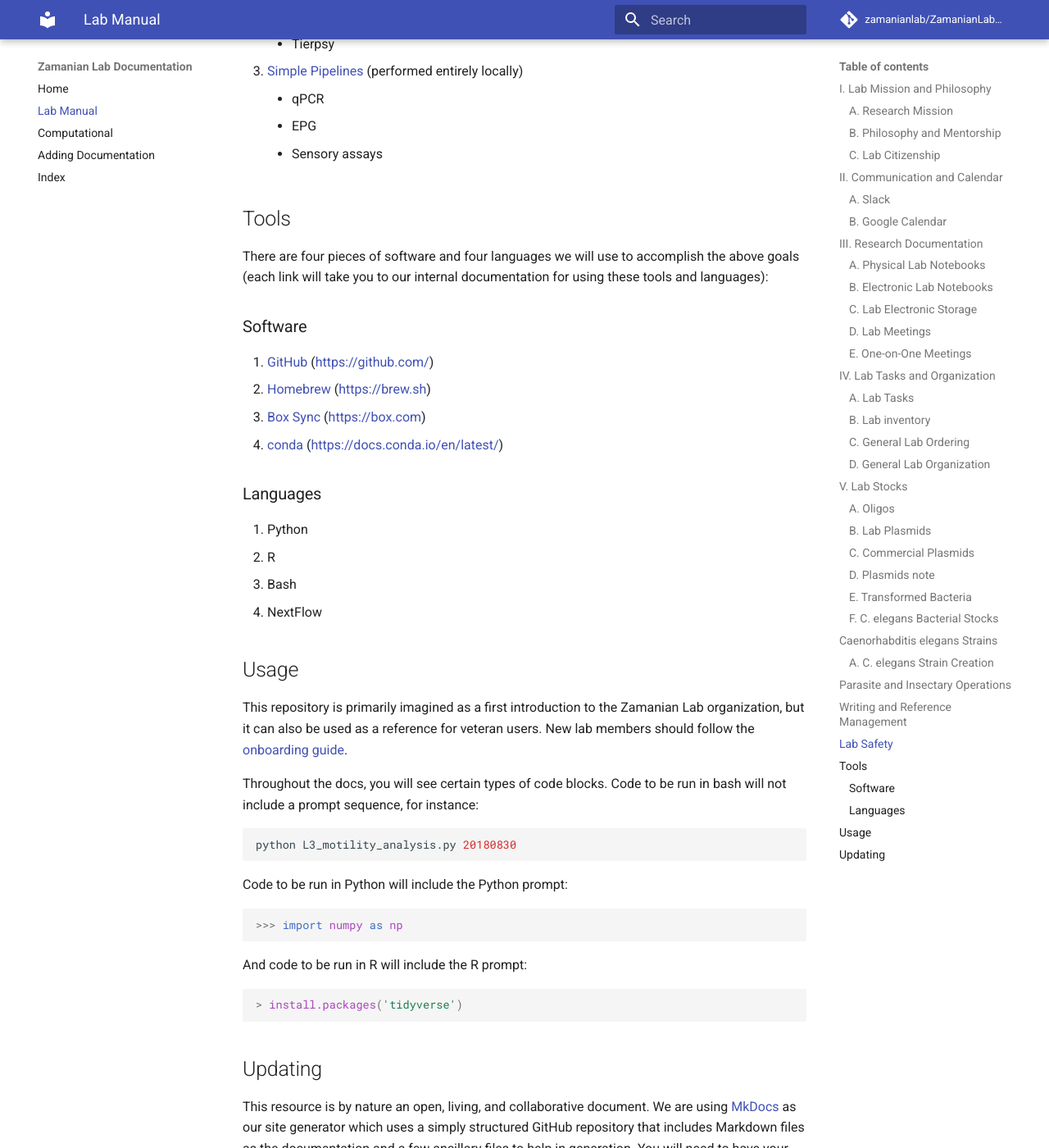
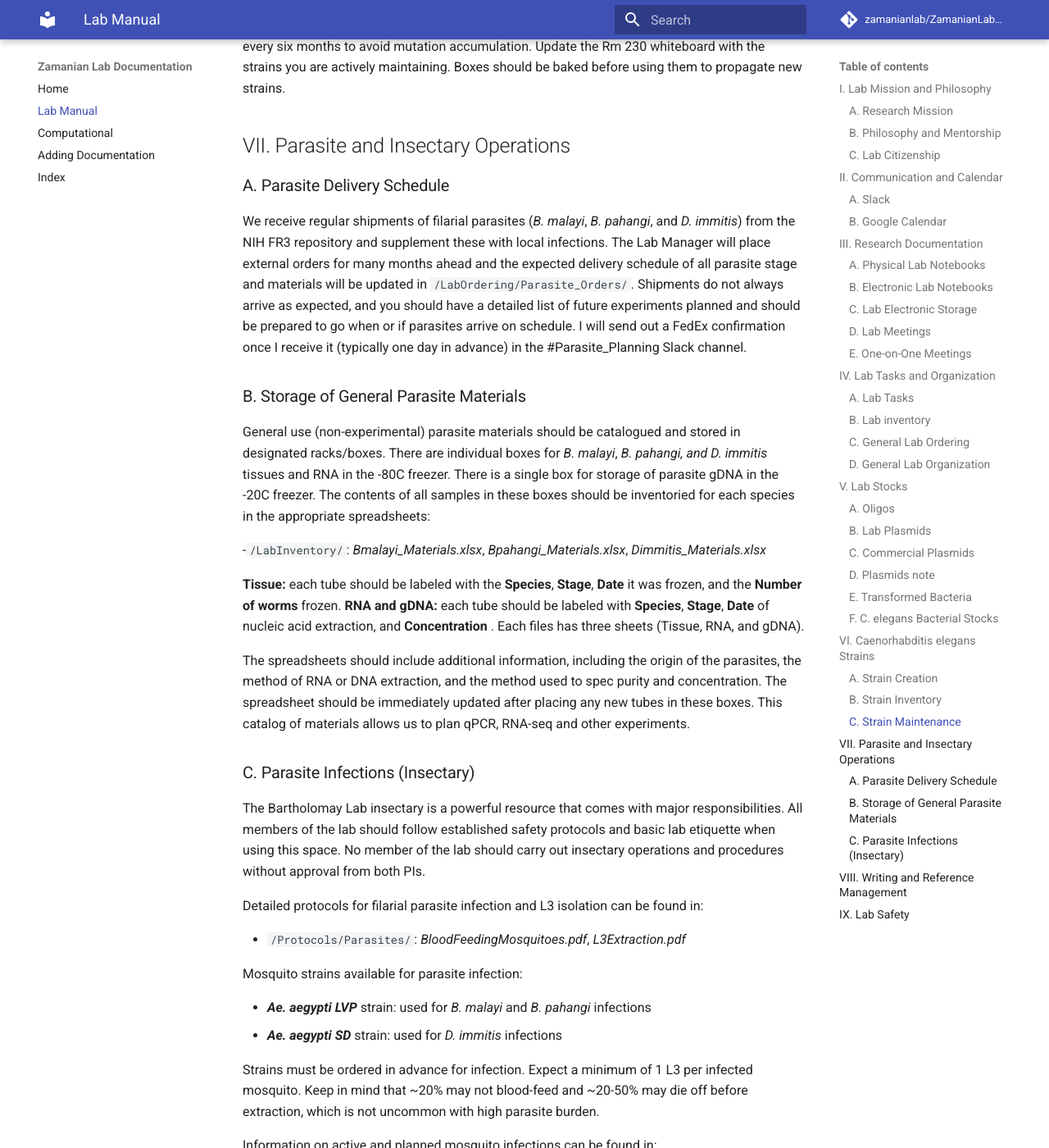
Before and after one commit to zamanianlab/ZamanianLabDocs, an MkDocs documentation site: the page built from docs/labmanual.md, in a window 1280 px wide and 1400 px high, scrolled down 8331 px. Shown: the whole window at 82% size. Built offline with MkDocs 1.6.1 and Material for MkDocs 9.7.7, drawn with Linux system fonts in a browser that asks for light colours; comment, search, counter and statistics services are not loaded; some of the changed text lies outside the part shown.

Commit message:
Finished first iteration of the lab manual

````diff
--- a/docs/labmanual.md
+++ b/docs/labmanual.md
@@ -64,11 +64,11 @@
 
 All grad students and postdocs should install the **[Box Drive](<http://www.box.com>)** application and receive an invitation to edit the ZamanianLab shared Box folder. All students and staff of the University of Wisconsin-Madison receive unlimited Box cloud storage at no cost through their university e-mail accounts. The shared folder will be used to store lab protocols in a common format and reading materials and resources relating to our research. **DO NOT** delete shared folders while your local computer is set to sync as this will delete data across all devices. Do not use spaces in file names, unnecessarily long file names, or vague file naming systems that obscure contents. The primary storage folders are described below:
 
-``/Data/`` This folder should be used to neatly preserve original files and raw data output from various lab and campus instruments (e.g., subfolders ``Gels``, ``Sanger``, ``qPCR``, ``Microscopy``, ``GPCR_assays``, ``RNAi_experiments``, and ``ISH``), as well as minimally processed 'big' data outputs (e.g., subfolders ``Genomics`` and ``RNAseq``). For the former, create a folder with your first name and save files and images using the date (format: ``YYYYMMDD``) at the beginning of the file name. Other subfolders will be created to represent different project-specific data types where necessary, with strict guidelines for file nomenclature.
+``/Data/`` This folder should be used to neatly preserve original files and raw data output from various lab and campus instruments (e.g., subfolders ``/Gels/``, ``/Sanger/``, ``/qPCR/``, ``/Microscopy/``, ``/GPCR_assays/``, ``/RNAi_experiments/``, and ``/ISH/``), as well as minimally processed 'big' data outputs (e.g., subfolders ``/Genomics/`` and ``/RNAseq/``). For the former, create a folder with your first name and save files and images using the date (format: ``YYYYMMDD``) at the beginning of the file name. Other subfolders will be created to represent different project-specific data types where necessary, with strict guidelines for file nomenclature.
 
 ``/LabMembers/`` Individual lab folders are provided for members of the lab to store their research-related documents. These individual folders should be used to preserve processed data, protocols in the process of optimization, writing (manuscripts, fellowships, and grants), and any computer programs or scripts written to carry out preliminary analyses.
 
-``/Protocols/``  All major lab protocols and recipes are categorized and contained within this folder, as well as operational protocols relating to the maintenance of lab equipment and use of general services (e.g., shipping). Protocols are divided by species (e.g., *C. elegans* and Parasites) where appropriate. Within each subfolder, the original protocol files (doc or pages) are contained in a ``Source`` sub-subfolder and are exported as PDF files whenever they are updated.
+``/Protocols/``  All major lab protocols and recipes are categorized and contained within this folder, as well as operational protocols relating to the maintenance of lab equipment and use of general services (e.g., shipping). Protocols are divided by species (e.g., *C. elegans* and Parasites) where appropriate. Within each subfolder, the original protocol files (doc or pages) are contained in a ``/Source/`` sub-subfolder and are exported as PDF files whenever they are updated.
 
 ### D. Lab Meetings
 
@@ -111,7 +111,7 @@
 Locations and descriptions of all lab worm strains, plasmids, bacteria, and oligos should be stored and updated on Quartzy and in defined spreadsheets where specified. The following protocols and naming conventions must be followed, and lab members are responsible for checking the lab database to avoid naming conflicts prior to placing any new orders and assigning new names. Bacteria, worm strains, and plasmids procured from external sources and with existing names should retain those names.
 
 ### A. Oligos
-**Naming: oMZ####** | **Storage: Oligo Stocks box (-20C)**
+**Naming: oMZ####** | **Storage: "Oligo Stocks" box (-20C)**
 
 Use ``IDT_oligos.xls`` in ``/LabOrdering/Oligos/`` to enter oligo details for ordering. Check Quartzy to ensure you are using the next oligo number available. Provide complete information (label: **Species**, **Oligo Pairing**, **Molecular Target**, **Amplicon Length**, and **Tm**) before requesting order. All oligo types (DNA primers, gRNAs) should be assigned an ID with the same naming convention. Orders will be placed by a designated lab member.
 
@@ -141,9 +141,9 @@
 
 Boxes specific to each bacteria (OP50, HB101, NA22) are in the -80C, noted with how many tubes of each bacteria per box in Quartzy. **Replace all bacterial stocks before using up the -80C stock.**
 
-## *Caenorhabditis elegans* Strains
+## VI. *Caenorhabditis elegans* Strains
 
-### A. *C. elegans* Strain Creation
+### A. Strain Creation
 
 Only the lab manager (Kathy) is allowed to use the microinjection apparatus to create transgenic strains. It will be the responsibility of any person who wishes for a strain to be made to:
 
@@ -154,71 +154,65 @@
       - Including any fluorescent or phenotypic marker that should be followed
     4. Provide all required information in the inventory spreadsheet (see below)
 
-It is your responsibility to monitor injected lines and select for stable lines. You will receive plates from these lines and are responsible for confirming genotypes (through PCR and other approaches) and for strain maintenance. Kathy will use the original plates and chunk and freeze from them only if you decide to keep the strain.
-
-## Parasite and Insectary Operations
-
-## Writing and Reference Management
-
-## Lab Safety
+It is your responsibility to monitor injected lines and select for stable lines and confirming genotypes (through PCR and other approaches). Provide Kathy with the F1 plates to chunk from and cryogenically preserve once you have decide to keep any transgenic lines.
 
 
-We organize our pipelines into 3 tiers, each of which be structued in slightly different ways. Pipelines are categorized into one of the following:
+### B. Strain Inventory
 
-1.  Core Pipelines (performed entirely on our BRC server)
+**Lab strain designation: ZAM#**
+**Lab allele designation: maz#**
 
-    -   ImageXpress
+*C. elegans* strains we receive from CGC, as gifts from other labs, or that we create in the lab will be frozen by the lab manager. Five tubes will be frozen at once, with one of those tubes frozen in the Liquid Nitrogen Tank. **Strains must be associated with COMPLETE genotypic information (e.g., Transgenes, Alleles, Strain Background) on Quartzy AND in the *WormStrains.xlsx* spreadsheet in ``/LabInventory/``.**
 
-2.  Mixed Pipelines (performed using a mix of local machines and the server)
+### C. Strain Maintenance
 
-    -   WormViz
-    -   Tierpsy
+Maintain strains in your assigned areas of the 15C and 20C incubators, or above your lab bench if incubating at room temperature. Use assigned colors to label your plate boxes. Wrap old plates and dispose of contaminated plates regularly. **Your contaminated plates (containing bacteria, fungi, or mites) can jeopardize the experiments of others!** Request chunks or frozen strains from the lab manager with adequate notice. Strains should be re-thawed or chunked at least once every six months to avoid mutation accumulation. Update the Rm 230 whiteboard with the strains you are actively maintaining. Boxes should be baked before using them to propagate new strains.
 
-3.  [Simple Pipelines](simple.md) (performed entirely locally)
-    -   qPCR
-    -   EPG
-    -   Sensory assays
+## VII. Parasite and Insectary Operations
 
-## Tools
+### A. Parasite Delivery Schedule
 
-There are four pieces of software and four languages we will use to accomplish the above goals (each link will take you to our internal documentation for using these tools and languages):
+We receive regular shipments of filarial parasites (*B. malayi*, *B. pahangi*, and *D. immitis*) from the NIH FR3 repository and supplement these with local infections. The Lab Manager will place external orders for many months ahead and the expected delivery schedule of all parasite stage and materials will be updated in ``/LabOrdering/Parasite_Orders/``. Shipments do not always arrive as expected, and you should have a detailed list of future experiments planned and should be prepared to go when or if parasites arrive on schedule. I will send out a FedEx confirmation once I receive it (typically one day in advance) in the #Parasite_Planning Slack channel.
 
-### Software
+### B. Storage of General Parasite Materials
 
-1.  [GitHub](github.md) (<https://github.com/>)
-2.  [Homebrew](homebrew.md) (<https://brew.sh>)
-3.  [Box Sync](box.md) (<https://box.com>)
-4.  [conda](conda.md) (<https://docs.conda.io/en/latest/>)
+General use (non-experimental) parasite materials should be catalogued and stored in designated racks/boxes. There are individual boxes for *B. malayi*, *B. pahangi, and D. immitis* tissues and RNA in the -80C freezer. There is a single box for storage of parasite gDNA in the -20C freezer. The contents of all samples in these boxes should be inventoried for each species in the appropriate spreadsheets:
 
-### Languages
+-``/LabInventory/``: *Bmalayi_Materials.xlsx*, *Bpahangi_Materials.xlsx*, *Dimmitis_Materials.xlsx*
 
-1.  Python
-2.  R
-3.  Bash
-4.  NextFlow
+**Tissue:** each tube should be labeled with the **Species**, **Stage**, **Date** it was frozen, and the **Number of worms** frozen. **RNA and gDNA:** each tube should be labeled with **Species**, **Stage**, **Date** of nucleic acid extraction, and **Concentration** . Each files has three sheets (Tissue, RNA, and gDNA).
 
-## Usage
+The spreadsheets should include additional information, including the origin of the parasites, the method of RNA or DNA extraction, and the method used to spec purity and concentration. The spreadsheet should be immediately updated after placing any new tubes in these boxes. This catalog of materials allows us to plan qPCR, RNA-seq and other experiments.
 
-This repository is primarily imagined as a first introduction to the Zamanian Lab organization, but it can also be used as a reference for veteran users. New lab members should follow the [onboarding guide](onboarding.md).
+### C. Parasite Infections (Insectary)
 
-Throughout the docs, you will see certain types of code blocks. Code to be run in bash will not include a prompt sequence, for instance:
+The Bartholomay Lab insectary is a powerful resource that comes with major responsibilities. All members of the lab should follow established safety protocols and basic lab etiquette when using this space. No member of the lab should carry out insectary operations and procedures without approval from both PIs.
 
-``` bash
-python L3_motility_analysis.py 20180830
-```
+Detailed protocols for filarial parasite infection and L3 isolation can be found in:
 
-Code to be run in Python will include the Python prompt:
+- ``/Protocols/Parasites/``: *BloodFeedingMosquitoes.pdf*, *L3Extraction.pdf*
 
-``` python
->>> import numpy as np
-```
+Mosquito strains available for parasite infection:
 
-And code to be run in R will include the R prompt:
+- ***Ae. aegypti LVP*** strain: used for *B. malayi* and *B. pahangi* infections
+- ***Ae. aegypti SD*** strain: used for *D. immitis* infections
 
-``` r
-> install.packages('tidyverse')
-```
+Strains must be ordered in advance for infection. Expect a minimum of 1 L3 per infected mosquito. Keep in mind that ~20% may not blood-feed and ~20-50% may die off before extraction, which is not uncommon with high parasite burden.
 
-## Updating
+Information on active and planned mosquito infections can be found in:
 
-This resource is by nature an open, living, and collaborative document. We are using [MkDocs](https://www.mkdocs.org/) as our site generator which uses a simply structured GitHub repository that includes Markdown files as the documentation and a few ancillary files to help in generation. You will need to have your own [GitHub](https://github.com/) account and will need to be a member of the [@zamanianlab](https://github.com/orgs/zamanianlab/dashboard) organization in order to gain editing privileges. To edit this document, please follow the instructions in the [Updating](updating.md) page.
+- ``/Infections/``: *LocalInfectionSchedule.xlsx*
+
+
+## VIII. Writing and Reference Management
+
+To streamline collaborative writing and/or editing of manuscripts and fellowship applications, lab members should create [Google Docs](<http://docs.google.com>) to share documents with me and others involved in the writing goal. [Paperpile](<https://paperpile.com/>) will be used to manage references. Paperpile is compatible with Google Docs. A lab license will be made available to those who require it. For those who prefer LaTeX over traditional word processing, [OverLeaf](<http://www.overleaf.com>) is also an acceptable alternative to Google Docs. All final data, figures, scripts, and text associated with manuscript submissions should be organized within ``/Manuscripts/``.
+
+
+## IX. Lab Safety
+
+All lab members must take the appropriate safety training before starting any lab work and to use appropriate PPE at all times. As a starting point, all lab members should register for and complete the course titled **"Biosafety Required Training"** through the Learn@UW portal. Lab biosafety protocols and procedures will also be provided in binder and electronic form (``/LabSafety/``). In the event of emergencies involving accident or injury, call 911 to be routed to the campus police.
+
+**E-mail both the Bartholomay and Zamanian lab list-servs (bartlab at lists.wisc.edu and zamanianlab at lists.wisc.edu) in advance of BSL2 work in the insectary space. Put up BSL-2 signs on doors and include location, time, and reminder for PPE.**
+
+Example e-mail: *"I will be performing bulk parasite extractions from infected LVP mosquitoes TOMORROW (27/11/18). I will be performing the extractions in the screened-in work space inside the insectary (room 322). The parasites I will be extracting are Brugia pahangi L3s, and are classified as a BSL-2 organism. I will be working from 9:30AM - 12:30 PM, and will have signs posted on the outside of the screened-in area. If you need to enter this area during this time, please mind the PPE requirements specified on the posted BSL-2 signs. If this is a conflict/problem for anybody, please contact me as soon as possible. Thank you."*
````
Also changed, not shown: site/labmanual/index.html, site/search/search_index.json, 1 other file.
